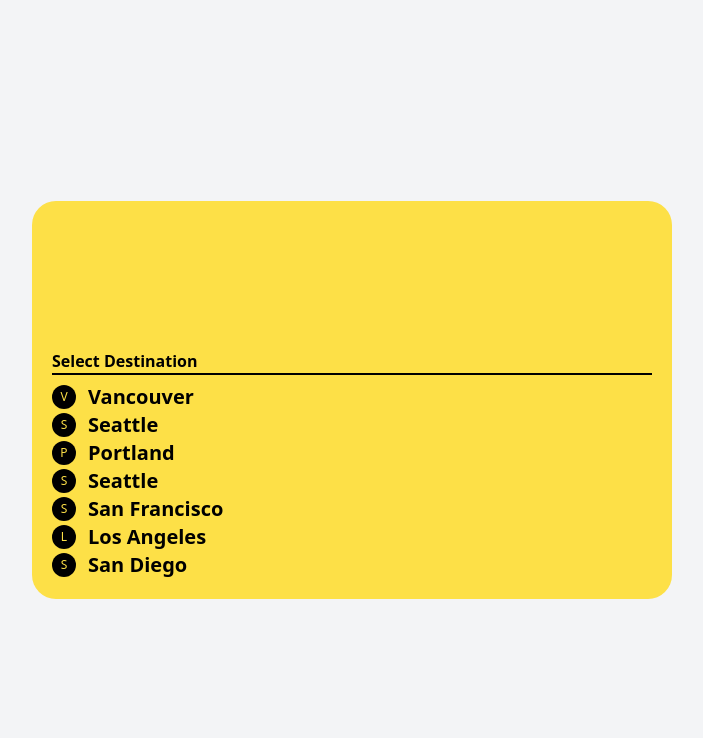
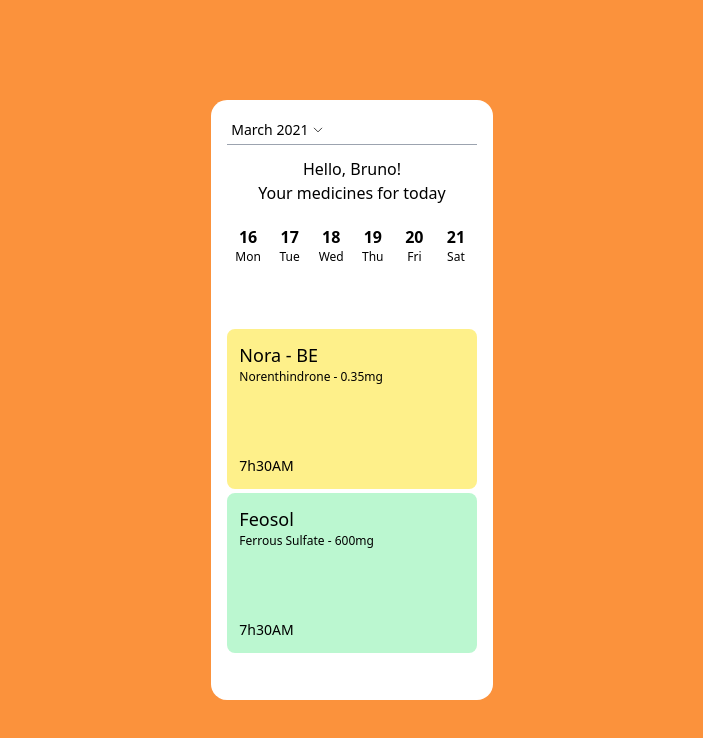
Before and after one commit to sarangdaddy/nest-js-playground, a Next.js app: page / in a window 1280 px wide. Shown: the top 738 px of the page, without its empty margins (288-991 px from the left). Built offline with nearby package versions, Linux system fonts and the light colour scheme.

Commit message:
Study : Tailwind Practice

```diff
--- a/src/pages/index.tsx
+++ b/src/pages/index.tsx
@@ -1,68 +1,111 @@
 import type { NextPage } from 'next';
+
+const schedule = [
+  { key: 16, day: 'Mon' },
+  { key: 17, day: 'Tue' },
+  { key: 18, day: 'Wed' },
+  { key: 19, day: 'Thu' },
+  { key: 20, day: 'Fri' },
+  { key: 21, day: 'Sat' },
+];
 
 const Home: NextPage = () => {
   return (
-    <div className="flex h-screen items-center justify-center bg-gray-100">
-      <div className="mx-auto flex w-1/2 flex-col rounded-3xl bg-yellow-300 p-5">
-        <div className="mb-2 mt-32 border-b-2 border-black font-semibold">
-          Select Destination
-        </div>
-        <div>
-          <div className="group flex cursor-pointer items-center space-x-3 ">
-            <div className="flex h-6 w-6 items-center justify-center rounded-full bg-black transition-all duration-300 ease-in-out group-hover:bg-white ">
-              <span className="text-xs text-yellow-300">V</span>
-            </div>
-            <span className="block text-xl font-bold group-hover:text-white ">
-              Vancouver
+    <div className="flex h-screen w-full items-center justify-center bg-orange-400">
+      <div className="w-4/1 h-3/4 rounded-2xl bg-white p-4">
+        <div className="flex items-center space-x-1 border-b border-gray-400 p-1">
+          <span className="block text-sm">March 2021</span>
+          <span className="block">
+            <svg
+              className="w-3"
+              fill="none"
+              stroke="currentColor"
+              strokeWidth={1.5}
+              viewBox="0 0 24 24"
+              xmlns="http://www.w3.org/2000/svg"
+              aria-hidden="true"
+            >
+              <path
+                strokeLinecap="round"
+                strokeLinejoin="round"
+                d="M19.5 8.25l-7.5 7.5-7.5-7.5"
+              />
+            </svg>
           </span>
         </div>
-          <div className="group flex cursor-pointer items-center space-x-3 ">
-            <div className="flex h-6 w-6 items-center justify-center rounded-full bg-black transition-all duration-300 ease-in-out group-hover:bg-white ">
-              <span className="text-xs text-yellow-300">S</span>
+        <div className="p-3">
+          <center>
+            <h3>Hello, Bruno!</h3>
+            <h4>Your medicines for today</h4>
+          </center>
         </div>
-            <span className="block text-xl font-bold group-hover:text-white ">
-              Seattle
-            </span>
+        <ul className="mb-14 grid grid-cols-6">
+          {schedule.map((day) => (
+            <li
+              className="flex cursor-pointer flex-col items-center rounded-2xl p-2 hover:bg-blue-500"
+              key={day.key}
+            >
+              <div className="text-lx font-semibold">{day.key}</div>
+              <div className="text-xs">{day.day}</div>
+            </li>
+          ))}
+        </ul>
+        <div className="grid-row-2 grid gap-1">
+          <div className="group relative h-40 w-full cursor-pointer">
+            <div className="absolute z-20 flex h-full w-full flex-col justify-between rounded-lg bg-yellow-200 transition-all duration-300 group-hover:w-[80%]">
+              <div className=" flex flex-col p-3">
+                <span className="text-lg">Nora - BE</span>
+                <span className="text-xs">Norenthindrone - 0.35mg</span>
               </div>
-          <div className="group flex cursor-pointer items-center space-x-3 ">
-            <div className="flex h-6 w-6 items-center justify-center rounded-full bg-black transition-all duration-300 ease-in-out group-hover:bg-white ">
-              <span className="text-xs text-yellow-300">P</span>
+              <div className="p-3">
+                <span className="text-sm">7h30AM</span>
               </div>
-            <span className="block text-xl font-bold group-hover:text-white ">
-              Portland
-            </span>
             </div>
-          <div className="group flex cursor-pointer items-center space-x-3 ">
-            <div className="flex h-6 w-6 items-center justify-center rounded-full bg-black transition-all duration-300 ease-in-out group-hover:bg-white ">
-              <span className="text-xs text-yellow-300">S</span>
+            <div className="absolute left-0 top-0 z-10 flex h-full w-full flex-row-reverse rounded-lg bg-blue-500 p-3 opacity-0 transition-all duration-300 group-hover:opacity-100 ">
+              <svg
+                className="w-4"
+                fill="none"
+                stroke="currentColor"
+                strokeWidth={1.5}
+                viewBox="0 0 24 24"
+                xmlns="http://www.w3.org/2000/svg"
+                aria-hidden="true"
+              >
+                <path
+                  strokeLinecap="round"
+                  strokeLinejoin="round"
+                  d="M4.5 12.75l6 6 9-13.5"
+                />
+              </svg>
             </div>
-            <span className="block text-xl font-bold group-hover:text-white ">
-              Seattle
-            </span>
           </div>
-          <div className="group flex cursor-pointer items-center space-x-3 ">
-            <div className="flex h-6 w-6 items-center justify-center rounded-full bg-black transition-all duration-300 ease-in-out group-hover:bg-white ">
-              <span className="text-xs text-yellow-300">S</span>
+          <div className="group relative h-40 w-full cursor-pointer">
+            <div className="absolute z-20 flex h-full w-full flex-col justify-between rounded-lg bg-green-200 transition-all duration-300 group-hover:w-[80%]">
+              <div className=" flex flex-col p-3">
+                <span className="text-lg">Feosol</span>
+                <span className="text-xs">Ferrous Sulfate - 600mg</span>
               </div>
-            <span className="block text-xl font-bold group-hover:text-white ">
-              San Francisco
-            </span>
+              <div className="p-3">
+                <span className="text-sm">7h30AM</span>
               </div>
-          <div className="group flex cursor-pointer items-center space-x-3 ">
-            <div className="flex h-6 w-6 items-center justify-center rounded-full bg-black transition-all duration-300 ease-in-out group-hover:bg-white ">
-              <span className="text-xs text-yellow-300">L</span>
             </div>
-            <span className="block text-xl font-bold group-hover:text-white ">
-              Los Angeles
-            </span>
+            <div className="absolute left-0 top-0 z-10 flex h-full w-full flex-row-reverse rounded-lg bg-pink-500 p-3 opacity-0 transition-all duration-300 group-hover:opacity-100 ">
+              <svg
+                className="w-4"
+                fill="none"
+                stroke="currentColor"
+                strokeWidth={1.5}
+                viewBox="0 0 24 24"
+                xmlns="http://www.w3.org/2000/svg"
+                aria-hidden="true"
+              >
+                <path
+                  strokeLinecap="round"
+                  strokeLinejoin="round"
+                  d="M4.5 12.75l6 6 9-13.5"
+                />
+              </svg>
             </div>
-          <div className="group flex cursor-pointer items-center space-x-3 ">
-            <div className="flex h-6 w-6 items-center justify-center rounded-full bg-black transition-all duration-300 ease-in-out group-hover:bg-white ">
-              <span className="text-xs text-yellow-300">S</span>
-            </div>
-            <span className="block text-xl font-bold group-hover:text-white ">
-              San Diego
-            </span>
           </div>
         </div>
       </div>
```
Lines whose indentation alone changed are shown as unchanged.
